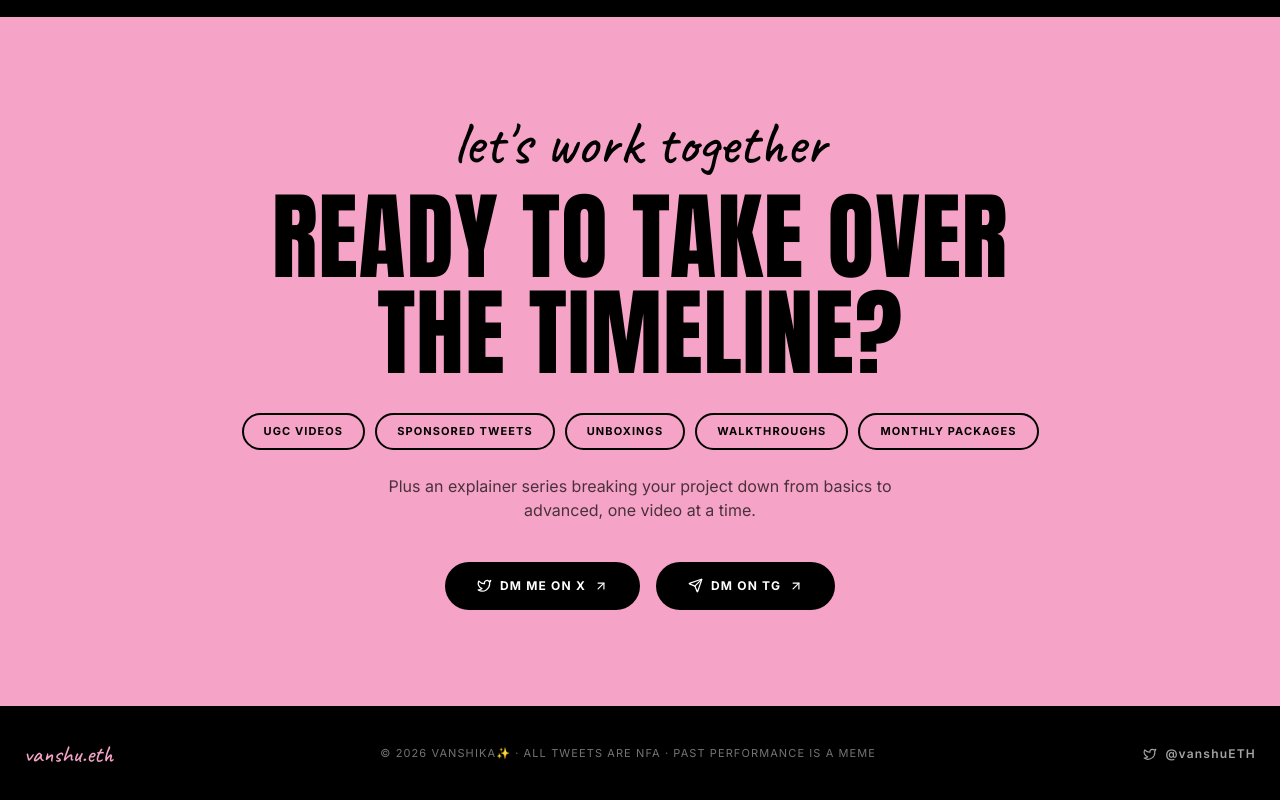
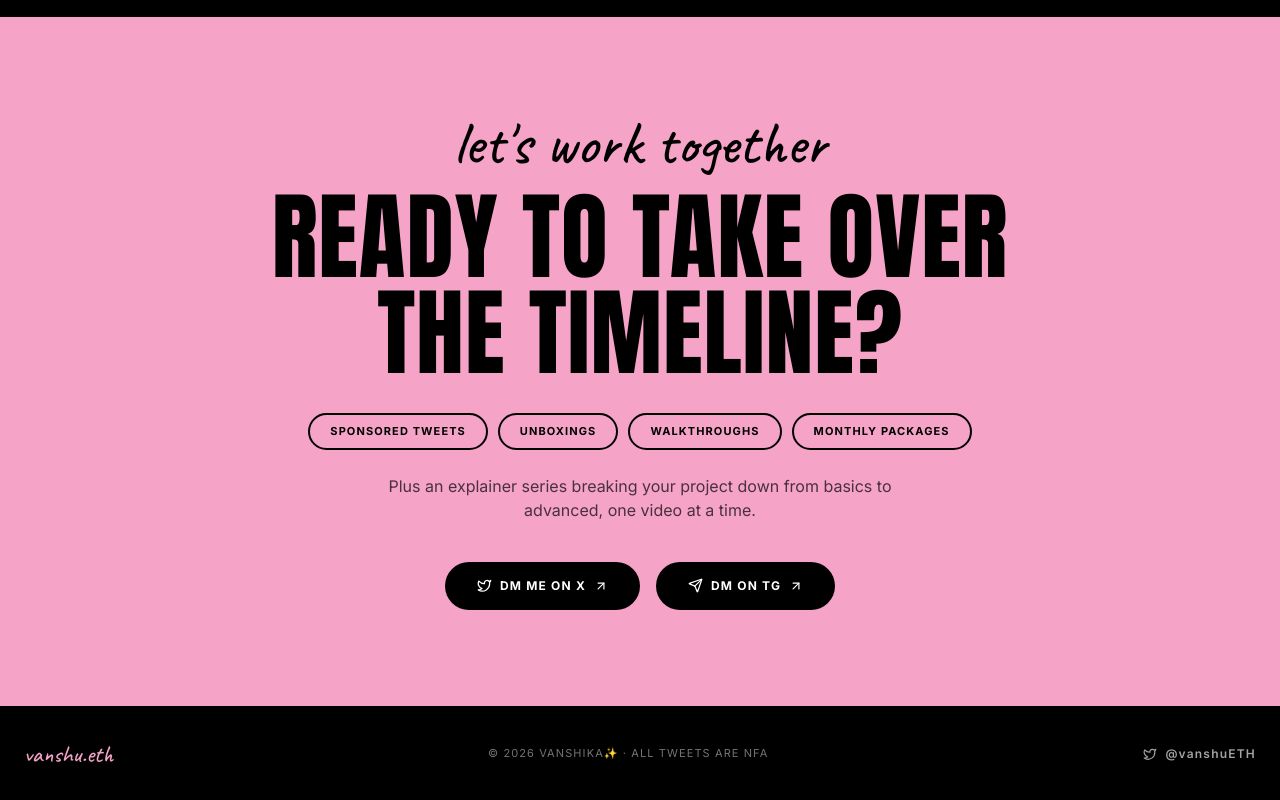
Before and after one commit to vanshueth/vanshu-eth, a React (Vite) app: page / in a window 1280 px wide. Shown: the part 7466-8266 px from the top of the page. Built offline with nearby package versions, Linux system fonts and the light colour scheme; a web font is replaced by a local one.

Commit message:
Footer trim, sticker up, chip removed

```diff
--- a/src/sections/Contact.tsx
+++ b/src/sections/Contact.tsx
@@ -1,7 +1,7 @@
 import { motion } from 'framer-motion';
 import { Twitter, ArrowUpRight, Send } from 'lucide-react';
 
-const services = ['UGC videos', 'sponsored tweets', 'unboxings', 'walkthroughs', 'monthly packages'];
+const services = ['sponsored tweets', 'unboxings', 'walkthroughs', 'monthly packages'];
 
 export default function Contact() {
   return (
--- a/src/sections/Footer.tsx
+++ b/src/sections/Footer.tsx
@@ -6,7 +6,7 @@ export default function Footer() {
       <div className="mx-auto flex max-w-7xl flex-col items-center justify-between gap-4 sm:flex-row">
         <div className="font-script text-2xl text-[#f5a3c7]">vanshu.eth</div>
         <p className="text-[11px] tracking-widest text-neutral-500">
-          © 2026 VANSHIKA✨ · ALL TWEETS ARE NFA · PAST PERFORMANCE IS A MEME
+          © 2026 VANSHIKA✨ · ALL TWEETS ARE NFA
         </p>
         <a
           href="https://x.com/vanshuETH"
--- a/src/sections/Hero.tsx
+++ b/src/sections/Hero.tsx
@@ -6,7 +6,7 @@ const stickers = [
   { text: 'growth', className: 'left-[2%] top-[30%] -rotate-6 sm:left-[8%]' },
   { text: 'video creator', className: 'right-[2%] top-[26%] rotate-3 sm:right-[9%]' },
   { text: 'marketing', className: 'left-[3%] top-[52%] rotate-3 sm:left-[5%]' },
-  { text: 'social media', className: 'right-[3%] bottom-[14%] -rotate-3 sm:right-[12%]' },
+  { text: 'social media', className: 'right-[3%] bottom-[22%] -rotate-3 sm:right-[12%]' },
 ];
 
 function DuotonePanel({ className }: { className: string }) {
```
